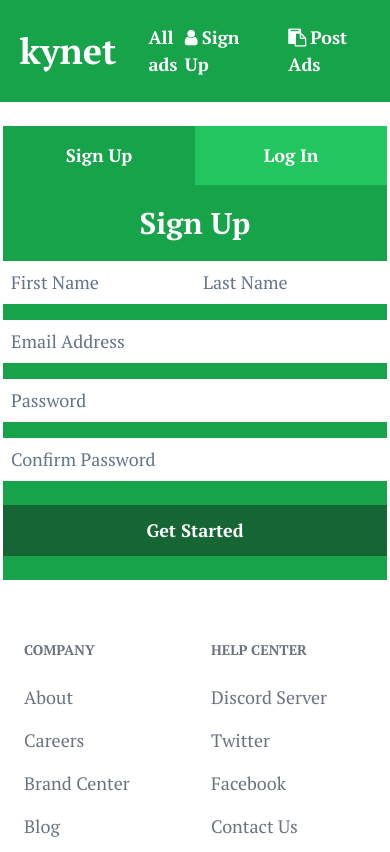
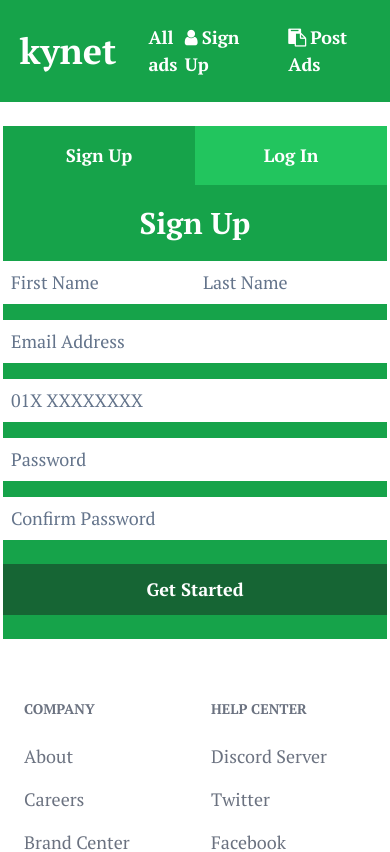
Before and after one commit to mirsahib/kynet-app, a React (Vite) app in the folder client/: page /auth in a window 390 px wide. Shown: the top 852 px of the page. Built offline with nearby package versions, Linux system fonts and the light colour scheme.

Commit message:
:hammer: Add new field
add phone number

```diff
--- a/client/src/pages/Users/Signup.tsx
+++ b/client/src/pages/Users/Signup.tsx
@@ -49,6 +49,13 @@
 				type={"email"}
 			/>
 			<InputField
+				{...register("phone")}
+				required={true}
+				placeholder="01X XXXXXXXX"
+				pattern="[0-9]{3}[0-9]{8}"
+				type={"tel"}
+			/>
+			<InputField
 				{...register("password")}
 				required={true}
 				placeholder="Password"
```
